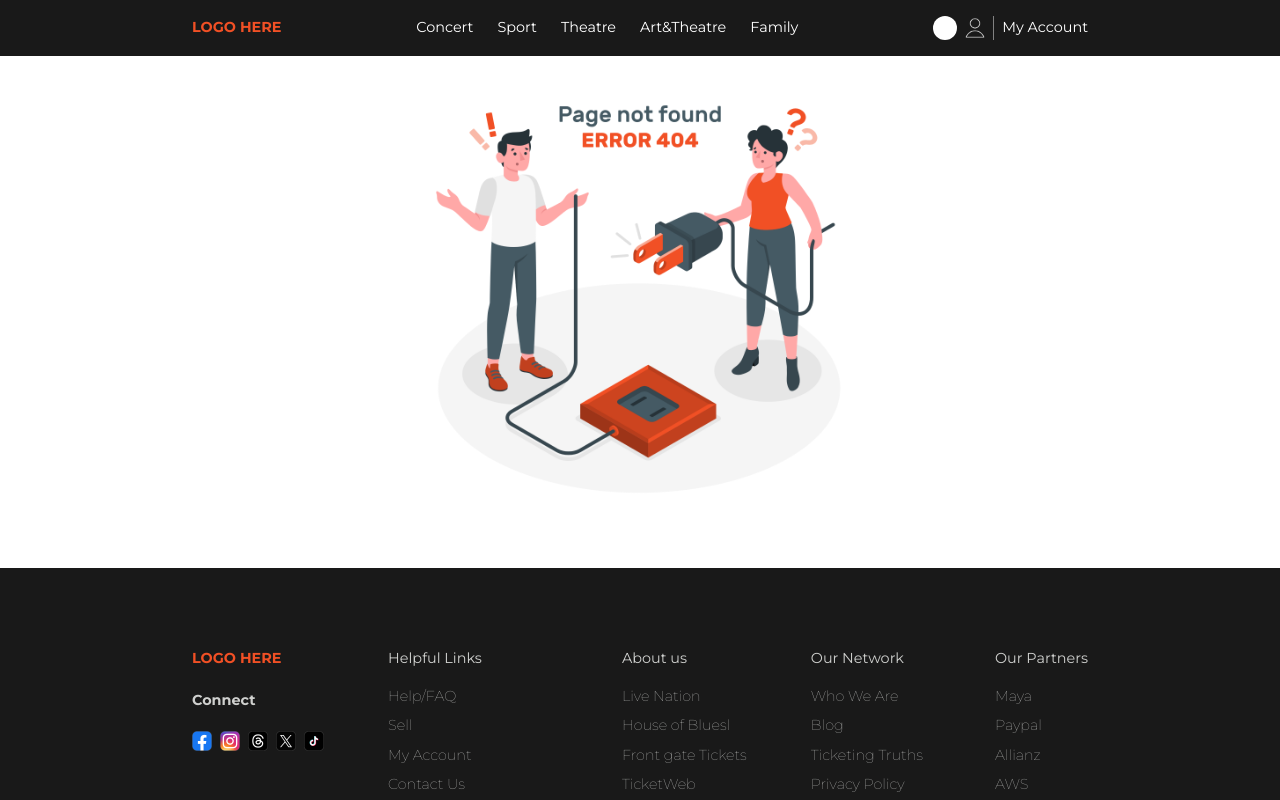
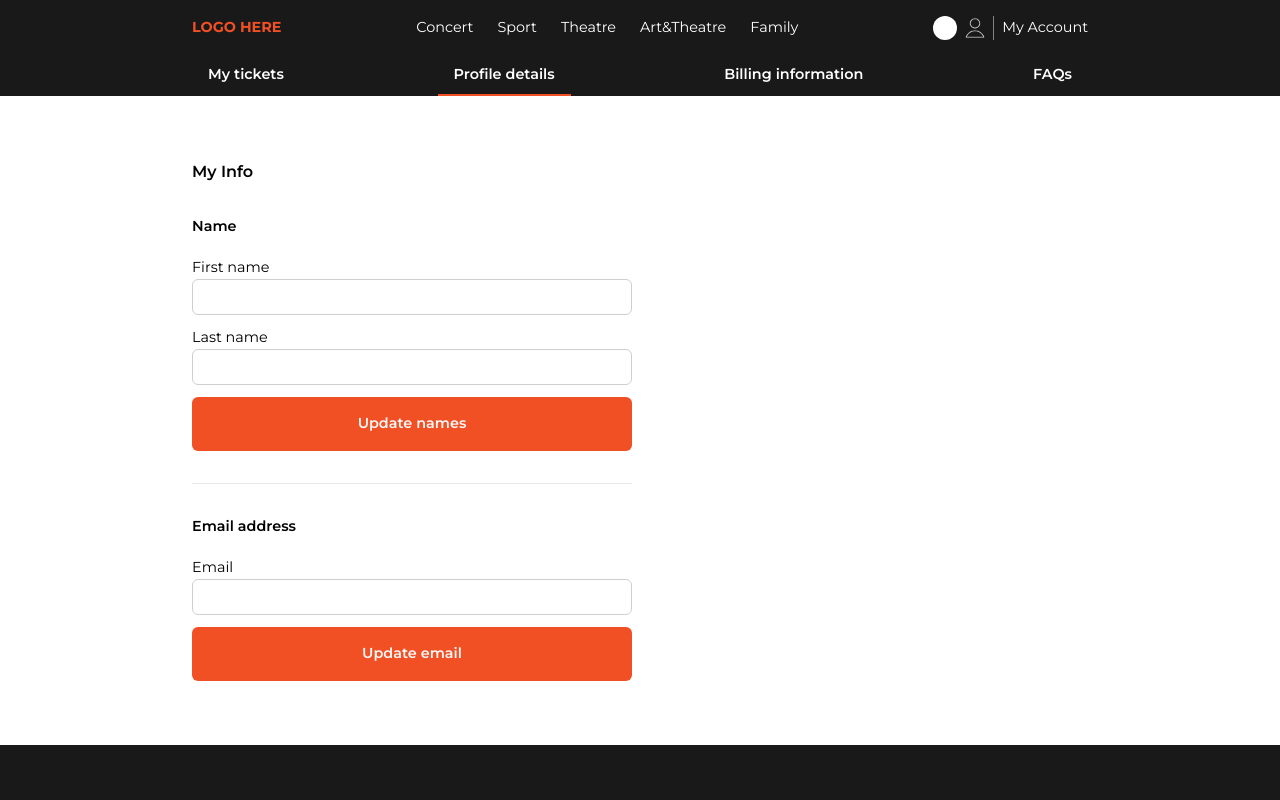
Before and after one commit to gabquelyn/ticketing-m, a Next.js app: page /settings in a window 1280 px wide. Before the commit this address had no page. Shown: the top 800 px of the page. Built offline with nearby package versions, Linux system fonts and the light colour scheme.

Commit message:
done with the ticket page and almost profile

```diff
--- a/app/(pages)/layout.tsx
+++ b/app/(pages)/layout.tsx
@@ -1,16 +1,16 @@
-import React from 'react'
-import Header from '../components/Header'
-import Footer from '../components/Footer';
-import Navigation from '../atoms/Navigation';
-export default function layout({children}: {children: React.ReactNode}) {
+import React from "react";
+import Header from "../components/Header";
+import Footer from "../components/Footer";
+import Navigation from "../atoms/Navigation";
+export default function layout({ children }: { children: React.ReactNode }) {
   return (
     <div>
-        <Header/>
-        <div className='pt-[3rem]'>
-        <Navigation/>
-            {children}
-        </div>
-        <Footer/>
+      <Header />
+      <div className="pt-[3rem]">
+        <Navigation />
+        <div className="px-[5%] md:px-[15%] py-[4rem]">{children}</div>
+      </div>
+      <Footer />
     </div>
-  )
+  );
 }
--- a/app/(pages)/me/page.tsx
+++ b/app/(pages)/me/page.tsx
@@ -1,11 +1,22 @@
-import React from 'react'
+import React from "react";
+import NoEvents from "@/app/atoms/NoEvents";
+import Ticket from "@/app/atoms/Ticket";
 export default function MyAccount() {
+  const data = [
+    { name: "DELIGHT PARTY 2023", address: "Sec LB104, Row 24, Seat A3" },
+    { name: "DELIGHT PARTY 2023", address: "Sec LB104, Row 24, Seat A3" },
+  ];
   return (
-    <div>
+    <div className="min-h-[50vh]  text-black">
+      <p className="text-[1rem] font-semibold mb-8">My Tickets</p>
 
-        <p>Hello</p>
-
-
+      <NoEvents />
+      {/* if no events */}
+      <div className="grid grid-cols-1 md:grid-cols-2 gap-4 ">
+        {data.map((datum, index) => (
+          <Ticket key={index} name={datum.name} address={datum.address} />
+        ))}
+      </div>
     </div>
-  )
+  );
 }
--- /dev/null
+++ b/app/(pages)/settings/page.tsx
@@ -0,0 +1,22 @@
+import React from "react";
+import NameSettings from "@/app/components/NameSettings";
+import EmailSettings from "@/app/components/EmailSettings";
+import Hr from "@/app/atoms/Hr";
+export default function Settings() {
+  return (
+    <div className="">
+      <p className="text-[1rem] font-semibold mb-8">My Info</p>
+
+      <div className="grid grid-cols-1 md:grid-cols-2 gap-4">
+        <div className="flex flex-col gap-[2rem]">
+          <NameSettings />
+          <Hr/>
+          <EmailSettings />
+        </div>
+        <div>
+
+        </div>
+      </div>
+    </div>
+  );
+}
--- a/app/atoms/Button.tsx
+++ b/app/atoms/Button.tsx
@@ -14,6 +14,7 @@ export default function Button({
   return (
     <button
       className={cn(
+        className,
         "bg-orange font-semibold text-baby p-4 rounded-md disabled:cursor-not-allowed "
       )}
       disabled={disabled}
--- a/app/atoms/Navigation.tsx
+++ b/app/atoms/Navigation.tsx
@@ -1,12 +1,51 @@
+"use client";
 import React from "react";
+import { usePathname } from "next/navigation";
+
 import Link from "next/link";
+import clsx from "clsx";
+
 export default function Navigation() {
+  const pathname = usePathname();
+  console.log(pathname);
   return (
-    <div className="bg-black text-white px-[15%] font-semibold flex items-center justify-between">
-      <Link href="/me" className="menu-items">My tickets</Link>
-      <Link href="/profile" className="menu-items">Profile details</Link>
-      <Link href="/billing" className="menu-items">Billing information</Link>
-      <Link href="/faq" className="menu-items">FAQs</Link>
+    <div className="bg-black text-white px-[5%] md:px-[15%] font-semibold flex items-center justify-between">
+      <Link
+        href="/me"
+        className={clsx(
+          "menu-items border-orange",
+          pathname === "/me" ? "border-orange" : "border-transparent"
+        )}
+      >
+        My tickets
+      </Link>
+      <Link
+        href="/settings"
+        className={clsx(
+          "menu-items border-orange",
+          pathname === "/settings" ? "border-orange" : "border-transparent"
+        )}
+      >
+        Profile details
+      </Link>
+      <Link
+        href="/billing"
+        className={clsx(
+          "menu-items border-orange",
+          pathname === "/billing" ? "border-orange" : "border-transparent"
+        )}
+      >
+        Billing information
+      </Link>
+      <Link
+        href="/faq"
+        className={clsx(
+          "menu-items border-orange",
+          pathname === "/faq" ? "border-orange" : "border-transparent"
+        )}
+      >
+        FAQs
+      </Link>
     </div>
   );
 }
--- /dev/null
+++ b/app/atoms/NoEvents.tsx
@@ -0,0 +1,19 @@
+import React from "react";
+import Image from "next/image";
+import Button from "./Button";
+export default function NoEvents() {
+  return (
+    <div className="flex flex-col items-center justify-center gap-3 my-[3rem]">
+      <Image
+        src="/assets/icon/tticon.png"
+        alt="ticket icon"
+        width={50}
+        height={50}
+        unoptimized
+      />
+      <p className="font-semibold">No upcoming events</p>
+      <p>All your ticket orders will automatically appear here</p>
+      <Button cta="Browse events" />
+    </div>
+  );
+}
--- /dev/null
+++ b/app/atoms/Ticket.tsx
@@ -0,0 +1,28 @@
+import React from "react";
+import Image from "next/image";
+export default function Ticket({
+  name,
+  address,
+}: {
+  name: string;
+  address: string;
+}) {
+  return (
+    <div className="border-[1px] border-grey p-3 w-full rounded-lg flex items-center justify-between">
+      <div className="flex items-center gap-4">
+        <Image
+          src="/assets/icon/tticon.png"
+          alt="ticket icon"
+          width={30}
+          height={30}
+          unoptimized
+        />
+        <div className="capitalize">
+          <p>{name}</p>
+          <p>{address}</p>
+        </div>
+      </div>
+      <p className="link font-semibold">View ticket</p>
+    </div>
+  );
+}
--- /dev/null
+++ b/app/components/EmailSettings.tsx
@@ -0,0 +1,25 @@
+"use client";
+import React, { useState } from "react";
+import Input from "../atoms/Input";
+import Button from "../atoms/Button";
+export default function EmailSettings() {
+  const [values, setValues] = useState({
+    email: "",
+  });
+  return (
+    <div className="flex flex-col gap-3">
+        <p className="mb-2 font-semibold">Email address</p>
+      <Input
+        label="Email"
+        type="email"
+        placeholder=""
+        value={values.email}
+        name="email"
+        onChange={(e) =>
+          setValues((prev) => ({ ...prev, email: e.target.value }))
+        }
+      />
+      <Button cta="Update email" className="p-2" />
+    </div>
+  );
+}
--- /dev/null
+++ b/app/components/NameSettings.tsx
@@ -0,0 +1,37 @@
+"use client";
+import React, { useState } from "react";
+import Input from "../atoms/Input";
+import Button from "../atoms/Button";
+export default function NameSettings() {
+  const [values, setValues] = useState<Names>({
+    firstname: "",
+    lastname: "",
+  });
+  const inputChangeHandelr: InputHandler = (e) => {
+    const { name, value } = e.target;
+    setValues((prev) => ({ ...prev, [name]: value }));
+  };
+  return (
+    <div className="flex flex-col gap-3">
+      <p className="mb-2 font-semibold">Name</p>
+
+      <Input
+        label="First name"
+        type="text"
+        placeholder=""
+        value={values.firstname}
+        name="firstname"
+        onChange={inputChangeHandelr}
+      />
+      <Input
+        label="Last name"
+        type="text"
+        placeholder=""
+        value={values.lastname}
+        name="lastname"
+        onChange={inputChangeHandelr}
+      />
+      <Button cta="Update names" className="p-2" />
+    </div>
+  );
+}
--- a/app/globals.css
+++ b/app/globals.css
@@ -41,5 +41,5 @@
 }
 
 .menu-items {
-  @apply p-2 px-4 pt-4 border-b-2 border-transparent cursor-pointer hover:border-orange transition-all;
+  @apply p-2 px-4 pt-4 border-b-2  cursor-pointer hover:border-orange transition-all;
 }
```
Also changed, not shown: type.d.ts (+6 -3 lines), public/assets/icon/tticon.png (added).
